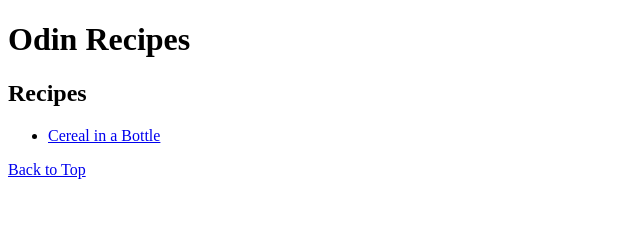
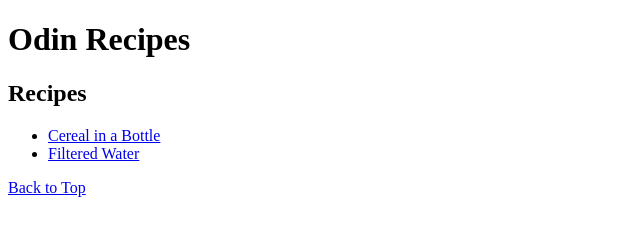
Before and after one commit to geon-youn/odin-recipes, a plain HTML site: page index.html in a window 1280 px wide. Shown: the whole page, without its empty margins (0-640 px from the left). Drawn offline with Linux system fonts and the light colour scheme.

Commit message:
Add filtered water recipe to homepage

```diff
--- a/index.html
+++ b/index.html
@@ -13,6 +13,7 @@
     <h2>Recipes</h2>
     <ul>
         <li><a href="./recipes/cereal-in-a-bottle.html">Cereal in a Bottle</a></li>
+        <li><a href="./recipes/filtered-water.html">Filtered Water</a></li>
     </ul>
 
     <a href="./index.html#">Back to Top</a>
```
